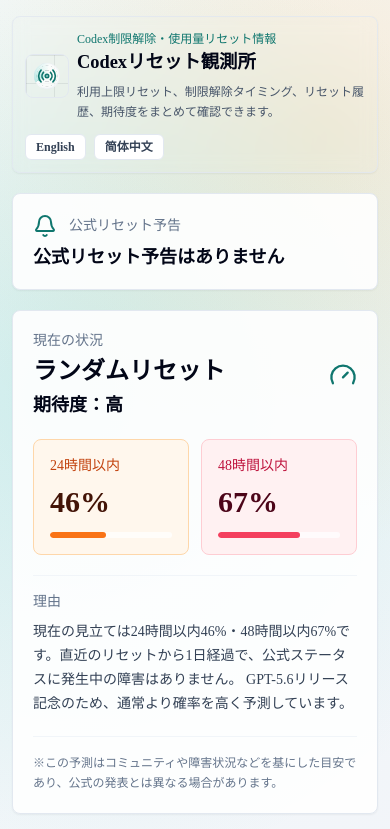
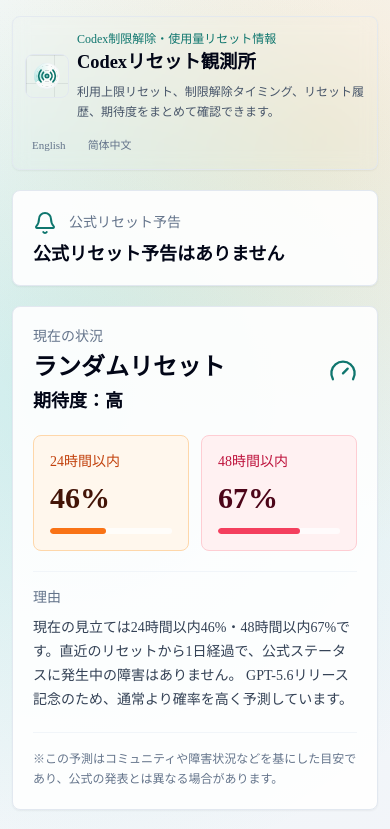
Before and after one commit to gussuri/codex-reset-observatory, a Next.js app: page / in a window 390 px wide. Shown: the top 829 px of the page. Built offline with nearby package versions, Linux system fonts and the light colour scheme; no server answers.

Commit message:
Improve mobile layout for language links and history details

```diff
--- a/components/RadarDashboard.tsx
+++ b/components/RadarDashboard.tsx
@@ -140,7 +140,7 @@ export function RadarDashboard({
           <div className="flex flex-wrap gap-2">
             {locale !== "ja" && (
               <Link
-                className="w-fit rounded-md border border-slate-200 bg-white px-2.5 py-1 text-xs font-semibold text-slate-700 underline-offset-4 hover:underline sm:px-3 sm:py-1.5"
+                className="w-fit rounded-md border border-transparent bg-transparent px-1.5 py-0.5 text-[11px] font-medium text-slate-500 underline-offset-4 hover:text-slate-800 hover:underline sm:border-slate-200 sm:bg-white sm:px-3 sm:py-1.5 sm:text-xs sm:font-semibold sm:text-slate-700"
                 href="/"
               >
                 日本語
@@ -148,7 +148,7 @@ export function RadarDashboard({
             )}
             {locale !== "en" && (
               <Link
-                className="w-fit rounded-md border border-slate-200 bg-white px-2.5 py-1 text-xs font-semibold text-slate-700 underline-offset-4 hover:underline sm:px-3 sm:py-1.5"
+                className="w-fit rounded-md border border-transparent bg-transparent px-1.5 py-0.5 text-[11px] font-medium text-slate-500 underline-offset-4 hover:text-slate-800 hover:underline sm:border-slate-200 sm:bg-white sm:px-3 sm:py-1.5 sm:text-xs sm:font-semibold sm:text-slate-700"
                 href="/en"
               >
                 English
@@ -156,7 +156,7 @@ export function RadarDashboard({
             )}
             {locale !== "zh" && (
               <Link
-                className="w-fit rounded-md border border-slate-200 bg-white px-2.5 py-1 text-xs font-semibold text-slate-700 underline-offset-4 hover:underline sm:px-3 sm:py-1.5"
+                className="w-fit rounded-md border border-transparent bg-transparent px-1.5 py-0.5 text-[11px] font-medium text-slate-500 underline-offset-4 hover:text-slate-800 hover:underline sm:border-slate-200 sm:bg-white sm:px-3 sm:py-1.5 sm:text-xs sm:font-semibold sm:text-slate-700"
                 href="/zh"
               >
                 简体中文
--- a/components/ResetHistoryDetails.tsx
+++ b/components/ResetHistoryDetails.tsx
@@ -50,7 +50,7 @@ export function ResetHistoryDetails({
       <dl className="grid gap-x-4 gap-y-2 text-sm sm:grid-cols-2">
         {rows.map(([label, value]) => (
           <div
-            className={`grid grid-cols-[7.5rem_1fr] gap-2 sm:grid-cols-[5.5rem_1fr] sm:gap-1 ${
+            className={`grid grid-cols-[7.5rem_1fr] gap-2 ${
               (hideScopeOnMobile && label === translateUI("scope", locale)) ||
               (hideReasonOnMobile && label === translateUI("historyReasonType", locale)) ||
               (hideNoticeToExecutionOnMobile &&
```
